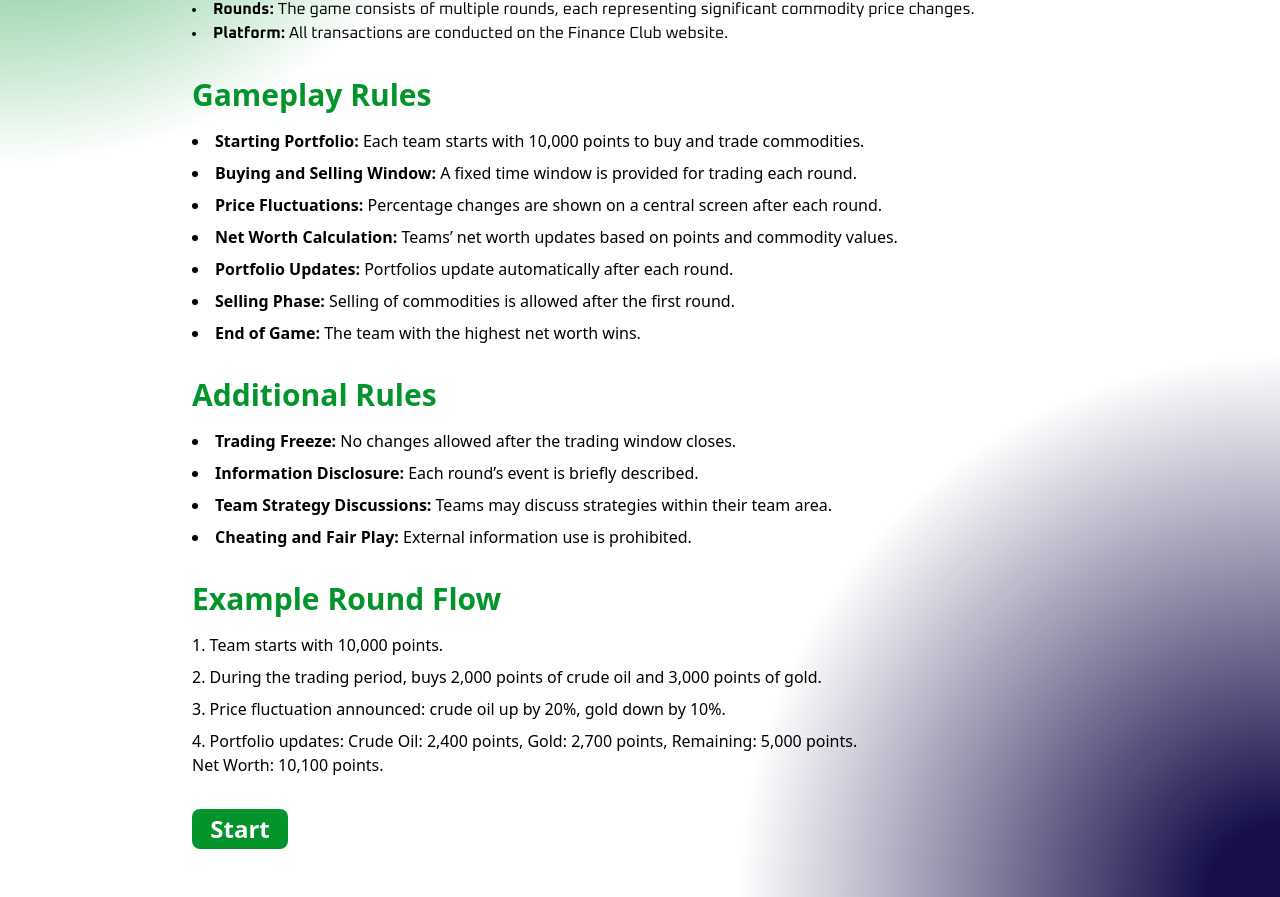
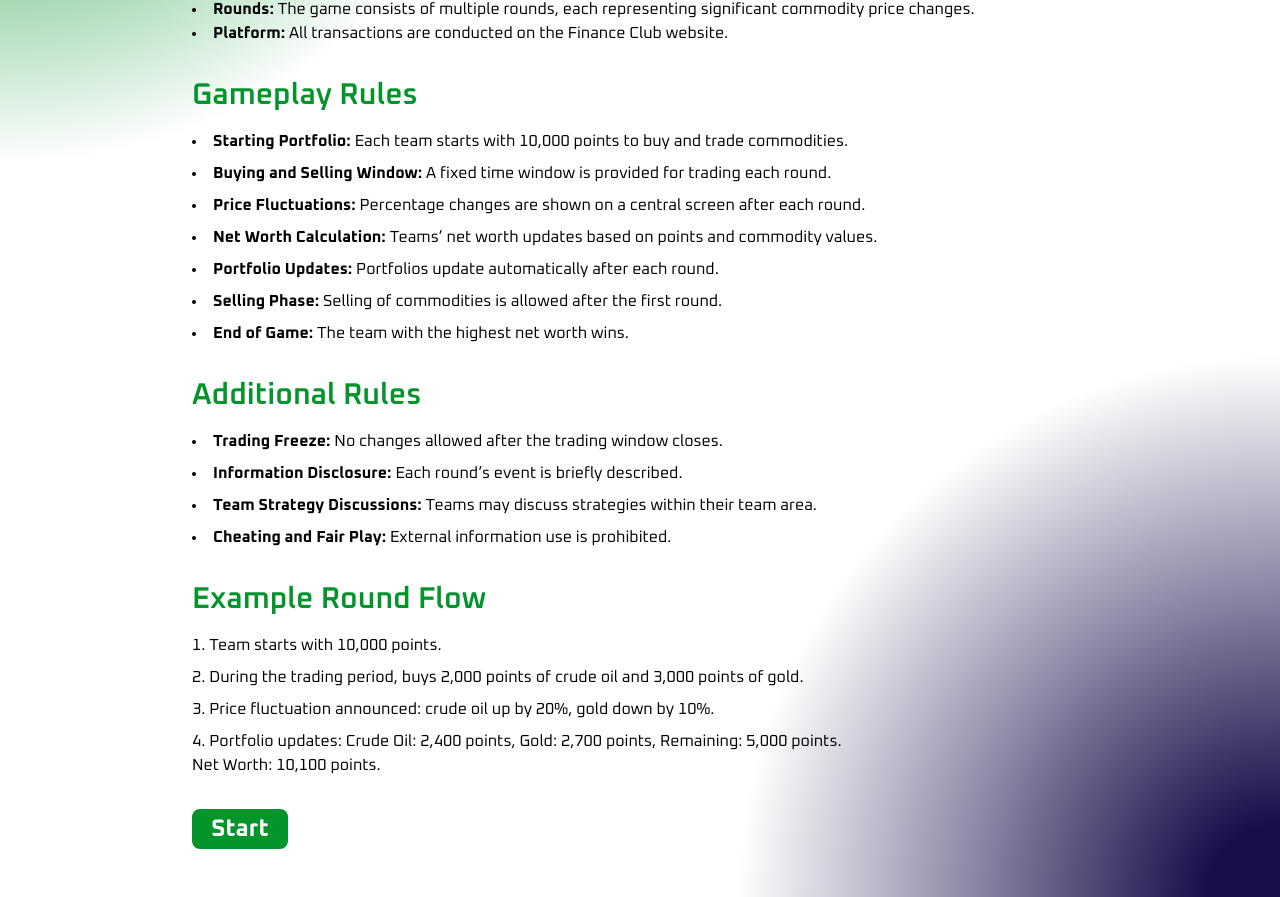
Before and after one commit to techwizard31/finance-frontend, a React (Create React App) app: page /Rules in a window 1280 px wide. Shown: the part 377-1274 px from the top of the page. Built offline with nearby package versions, Linux system fonts and the light colour scheme; a web font is replaced by a local one.

Commit message:
perfecting

```diff
--- a/src/components/Card.jsx
+++ b/src/components/Card.jsx
@@ -5,9 +5,9 @@ const Card = ({type}) => {
   return (
     <div className="relative drop-shadow-xl sm:w-1/2 w-full h-[36rem] overflow-hidden rounded-xl bg-[#3d3c3d] opacity-60">
       <div className="absolute pt-4 text-white z-[1] opacity-90 rounded-xl overflow-y-scroll overflow-x-hidden
-      inset-0.5 bg-[#323132] pl-5 no-scrollbar">
+      inset-0.5 bg-[#323132] pl-5 no-scrollbar font-oxanium">
       <ul>
-        <li className='text-4xl text-white sm:mx-60 mx-20 mb-5'>
+        <li className='text-4xl text-white sm:mx-60 mx-20 mb-5 font-oxanium'>
           {
             type === 'Buy'? 'Buy Items' : 'My Portfolio'
           }
--- a/src/pages/Rules.jsx
+++ b/src/pages/Rules.jsx
@@ -92,7 +92,7 @@ function Rules() {
           <h2 className="text-3xl font-semibold text-[#04942C]">
             Game Overview
           </h2>
-          <ul className="list-disc list-inside">
+          <ul className="list-disc list-inside font-oxanium">
             <li>
               <strong>Initial Points:</strong> Each team begins with 10,000
               points.
@@ -117,11 +117,11 @@ function Rules() {
           </ul>
         </section>
 
-        <section className="space-y-4">
-          <h2 className="text-3xl font-semibold text-[#04942C]">
+        <section className="space-y-4 font-oxanium">
+          <h2 className="text-3xl font-semibold text-[#04942C] font-oxanium">
             Gameplay Rules
           </h2>
-          <ul className="list-disc list-inside space-y-2">
+          <ul className="list-disc list-inside space-y-2 font-oxanium">
             <li>
               <strong>Starting Portfolio:</strong> Each team starts with 10,000
               points to buy and trade commodities.
@@ -153,11 +153,11 @@ function Rules() {
           </ul>
         </section>
 
-        <section className="space-y-4">
-          <h2 className="text-3xl font-semibold text-[#04942C]">
+        <section className="space-y-4 font-oxanium">
+          <h2 className="text-3xl font-semibold text-[#04942C] font-oxanium">
             Additional Rules
           </h2>
-          <ul className="list-disc list-inside space-y-2">
+          <ul className="list-disc list-inside space-y-2 font-oxanium">
             <li>
               <strong>Trading Freeze:</strong> No changes allowed after the
               trading window closes.
@@ -177,11 +177,11 @@ function Rules() {
           </ul>
         </section>
 
-        <section className="space-y-4">
-          <h2 className="text-3xl font-semibold text-[#04942C]">
+        <section className="space-y-4 font-oxanium">
+          <h2 className="text-3xl font-semibold text-[#04942C] font-oxanium">
             Example Round Flow
           </h2>
-          <ol className="list-decimal list-inside space-y-2">
+          <ol className="list-decimal list-inside space-y-2 font-oxanium">
             <li>Team starts with 10,000 points.</li>
             <li>
               During the trading period, buys 2,000 points of crude oil and
@@ -199,7 +199,7 @@ function Rules() {
           </ol>
         </section>
         <button
-          className={`text-2xl font-bold text-white ${
+          className={`text-2xl font-bold text-white font-oxanium ${
             isButtonEnabled ? "hover:text-primary" : "text-gray-500"
           } w-24 h-max p-1 transition-all duration-200 rounded-lg ${
             isButtonEnabled ? "bg-accent hover:scale-105" : "bg-gray-400"
```
